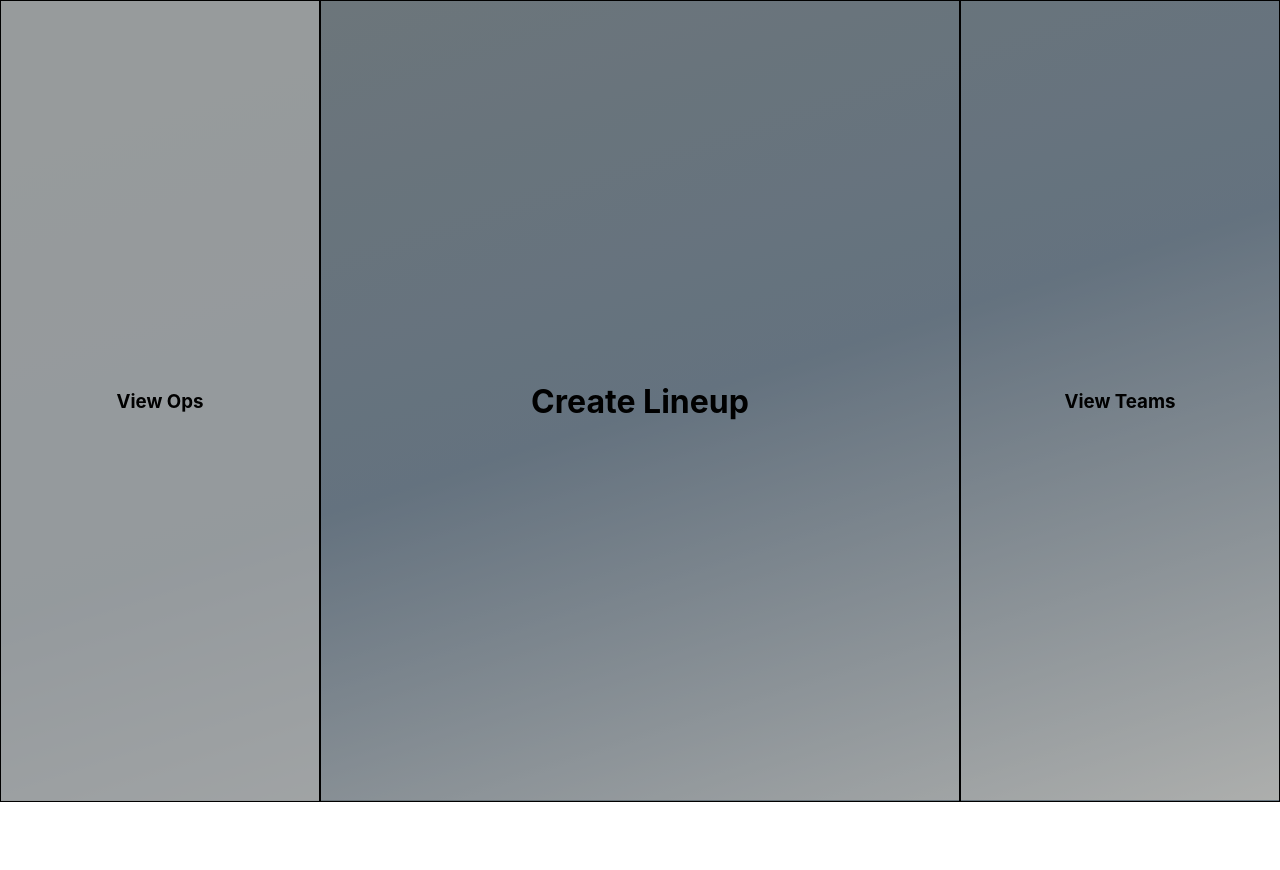
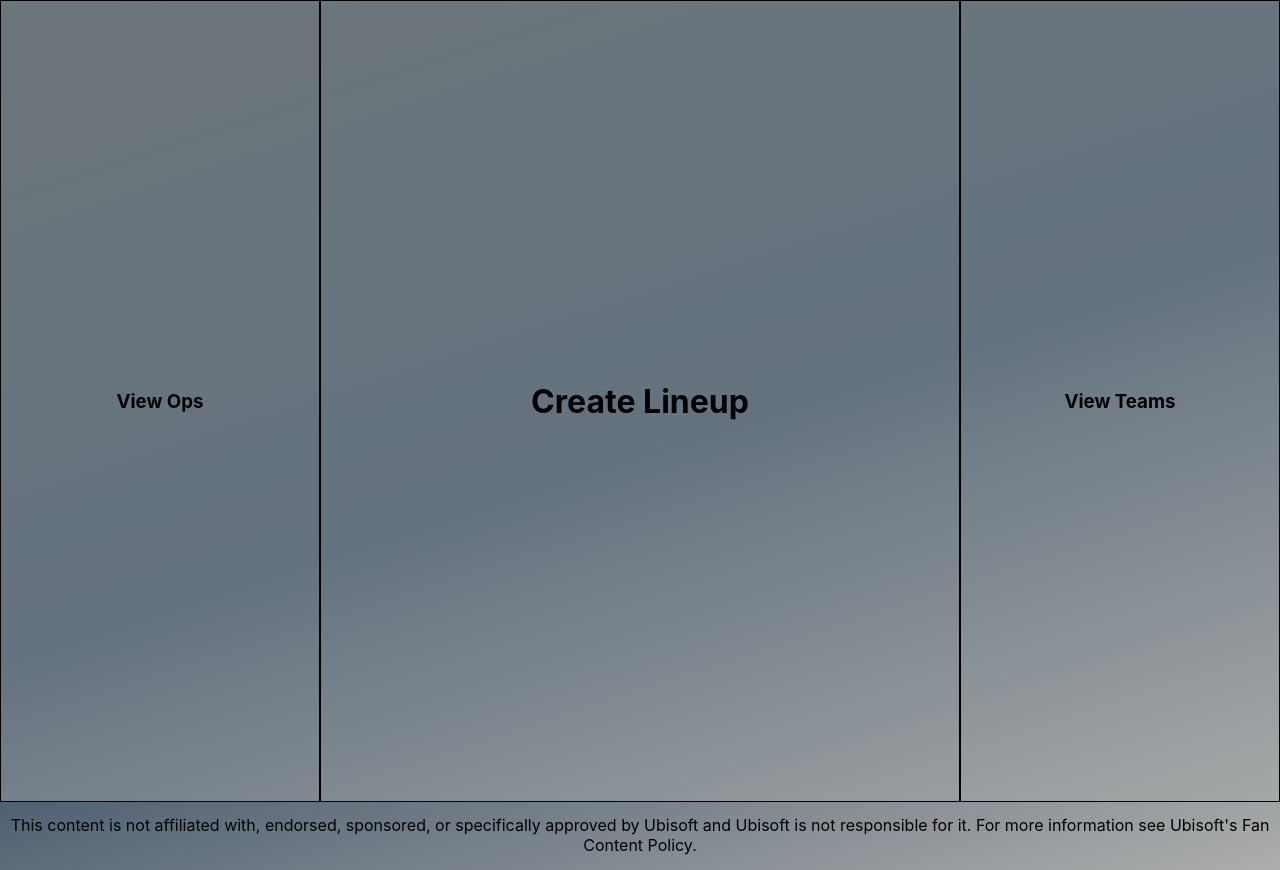
Before and after one commit to Aaron-G-Sanchez/Siege-Lineup-Creator, a React (Create React App) app in the folder client/: page / in a window 1280 px wide. Before the commit the page ends 802 px from the top, so only its background shows below. Built offline with nearby package versions, Linux system fonts and the light colour scheme; no server answers.

Commit message:
Removed SVG

```diff
--- a/client/src/App.css
+++ b/client/src/App.css
@@ -33,6 +33,10 @@ input{
 
 p{
   margin: 0;
+}
+
+footer{
+  margin: 15px 0;
 }
 
 .grid-item{
@@ -97,14 +101,6 @@ background-color: rgba(173, 174, 173, .8)}
 display: flex;
 justify-content: space-evenly;
 width: 700px;
-}
-
-.att-icon{
-  width: 200px;
-}
-
-.def-icon{
-  width: 200px;
 }
 
 .attack {
@@ -308,11 +304,11 @@ form > button:hover {
 }
 
 .team-wrapper {
+  height: 200px;
   display: flex;
   justify-content: space-evenly;
   align-items: center;
-  height: 200px;
-  background-color: rgba(229, 230, 228, .4);
+  background-color: rgba(229, 230, 228, .2);
 }
 
 .team-portrait{
--- a/client/src/Components/Attack.js
+++ b/client/src/Components/Attack.js
@@ -3,16 +3,6 @@ const Attack = () => {
     <>
       <div className="attack">
         <h2>Attack</h2>
-        <svg
-          className="att-icon"
-          xmlns="http://www.w3.org/2000/svg"
-          viewBox="0 0 30 30"
-        >
-          <path
-            fill="%2324262a"
-            d="M8.32,19.16l-5.54,5.54H2V28h3.31v-0.79l5.54-5.54H8.32V19.16z M25.2,2L10.29,17.18L8.5,15.4l-0.94,0.94l1.87,1.87v2.36h2.36l1.87,1.87l0.94-0.94l-1.78-1.78L28,4.8V2H25.2z M21.68,19.16v2.52h-2.52l5.54,5.54V28H28v-3.31h-0.78L21.68,19.16z M14.6,11.98L4.8,2H2v2.8l9.98,9.8L14.6,11.98z M20.57,18.21l1.87-1.87L21.5,15.4l-1.78,1.78l-1.67-1.71l-2.56,2.56l1.7,1.67L15.4,21.5l0.94,0.94l1.87-1.87h2.36V18.21z"
-          />
-        </svg>
       </div>
     </>
   )
--- a/client/src/Components/Defense.js
+++ b/client/src/Components/Defense.js
@@ -3,16 +3,6 @@ const Defense = () => {
     <>
       <div className="defense">
         <h2>Defense</h2>
-        <svg
-          className="def-icon"
-          xmlns="http://www.w3.org/2000/svg"
-          viewBox="0 0 30 30"
-        >
-          <path
-            fill="%2324262a"
-            d="M19.27,9.74l-4.25,2.17L10.73,9.7L8.15,28h13.7L19.27,9.74z M21.23,7.01V2h-2.88v1.73h-1.96V2h-2.78v1.73h-1.96V2H8.77v4.96l6.25,3.51L21.23,7.01z"
-          />
-        </svg>
       </div>
     </>
   )
--- a/client/src/pages/Home.js
+++ b/client/src/pages/Home.js
@@ -17,6 +17,13 @@ const Home = (props) => {
           <ViewTeamsNav />
         </Link>
       </main>
+      <footer>
+        <p>
+          This content is not affiliated with, endorsed, sponsored, or
+          specifically approved by Ubisoft and Ubisoft is not responsible for
+          it. For more information see Ubisoft's Fan Content Policy.
+        </p>
+      </footer>
     </>
   )
 }
```
